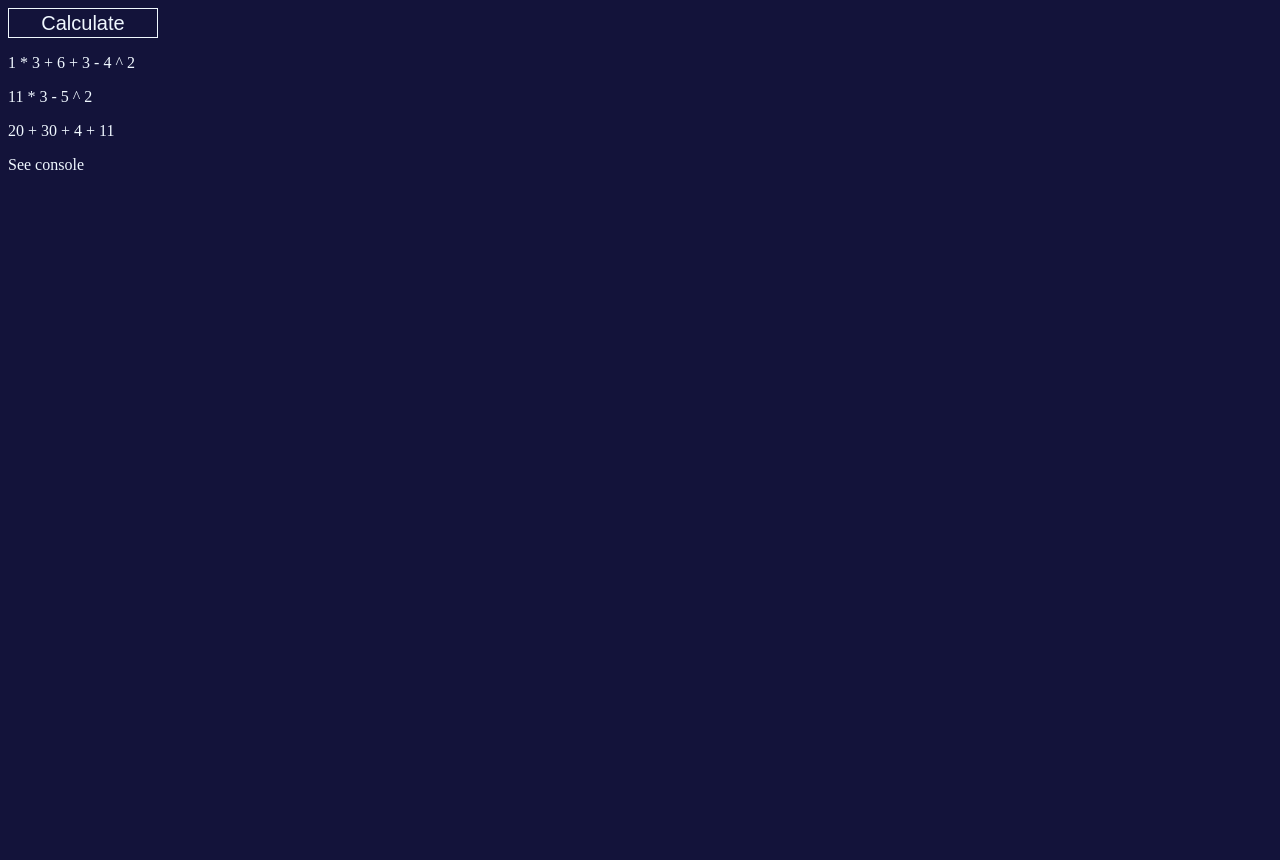
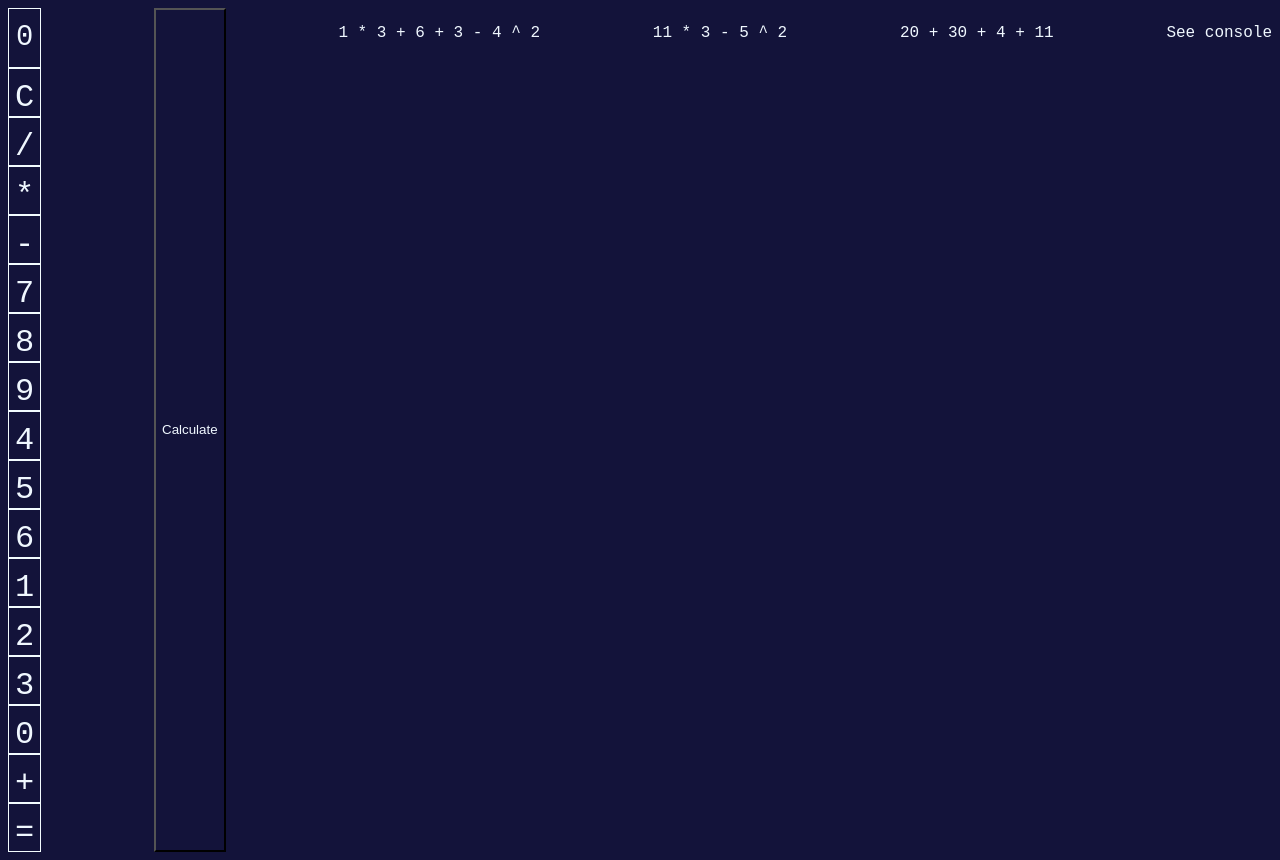
Before and after one commit to muscattus/calculator, a website built with webpack: page src/index.html in a window 1280 px wide. Both pictures are taken after a click on the button "Calculate". Before the commit the page ends 800 px from the top, so only its background shows below. Built offline with nearby package versions, Linux system fonts and the light colour scheme.

Commit message:
v_1: unary and validation

```diff
--- a/src/app/calculator/Calculator.js
+++ b/src/app/calculator/Calculator.js
@@ -21,17 +21,45 @@ export class Calculator {
 
     parse (equation) {
         const operatorsRe = this.getOperatorsRe();
-        const equationArray = equation.split(operatorsRe).filter(el => el != '');
+        const equationArray = equation.split(operatorsRe).filter(el => el != '' && el != undefined);
         return equationArray;
     }
 
     getOperatorsRe() {
-        const operatorsStr = this.operators.join('\\');
-        const operatorsRe = new RegExp(`([\\${operatorsStr}\(\)])`, 'g');
+        const escapedOperators = this.operators.map(operator => {
+            if (operator.length === 1) {
+                return`\\${operator}`;
+            } else {
+                return operator
+            }
+        })
+        const operatorsStr = escapedOperators.join('|');
+        const operatorsRe = new RegExp(`(${operatorsStr}|\\(|\\))`, 'g');
         return operatorsRe;
     }
 
+    validateEquation(equationArray) {
+        return this.validateParentheses(equationArray) && equationArray.every(element => {
+            return this.operators.includes(element) ||
+            numberRegex.test(element) ||
+                element === '(' ||
+                element === ')';
+        })
+    }
 
+    validateParentheses(equationArray) {
+        let stack = [];
+        for (let i = 0; i < equationArray.length; i++) {
+            if (equationArray[i] === ')' && stack[stack.length-1] === '('){
+                stack.pop();
+            } else {
+                if (equationArray[i] === '(' || equationArray[i] ===')') {
+                    stack.push(equationArray[i]);
+                }
+            }
+        }
+        return stack.length === 0;
+    };
 
     openParentheses() {
         const previousContext = this.contextStack.getLast();
@@ -47,18 +75,20 @@ export class Calculator {
             return result;
     }
     evaluate(equation) {
-        this.parse(equation);
         const equationArray = this.parse(equation);
+        if (!this.validateEquation(equationArray)) {
+            return 'INVALID INPUT';
+        }
         while (equationArray.length) {
             if (!this.contextStack.length()){
                 let context = new Context();
                 this.contextStack.add(context);
             }
             const element = equationArray.shift();
-            if (element.match(numberRegex)) {
+            if (numberRegex.test(element)) {
                 this.contextStack.getLast().addNumber(element);
             } else if (this.operators.includes(element)) {
-                const operation = this.operations[element]
+                const operation = this.operations[element];
                 this.contextStack.getLast().addOperation(new operation());
             }
              else if (element === '('){
@@ -76,24 +106,3 @@ export class Calculator {
         return lastContext.calculate();
     }
 }
-    // this.evaluate = function (equation) {
-    //     this.parse(equation);
-    //     const equationArray = this.parse(equation);
-    //     let context = new Context();
-    //     this.contextStack.add(context);
-    //     for (let element of equationArray) {
-    //         if (element.match(numberRegex)) {
-    //             this.contextStack.getLast().addNumber(element);
-    //         } else if (this.operators.includes(element)) {
-    //             const operation = this.operations[element]
-    //             this.contextStack.getLast().addOperation(new operation());
-    //         }
-    //          else if (element === '('){
-    //             this.openParentheses();
-    //         } else if (element === ')') {
-    //             this.closeParentheses();
-    //         }
-    //     }
-    //     const lastContext = this.contextStack.pop();
-    //     return lastContext.calculate();
-    // }
--- a/src/app/calculator/Context.js
+++ b/src/app/calculator/Context.js
@@ -15,21 +15,28 @@ export class Context {
     }
 
     addOperation(operation) {
-        if (this.operationsStack.length()) {
-            const lastOperation = this.operationsStack.getLast();
-            if (operation.priority > lastOperation.priority) {
-                operation.addInput(lastOperation.takeLastInput());
-                this.operationsStack.add(operation);
-            } else {
-                const result = this.calculate();
-                operation.addInput(result);
-                this.operationsStack.add(operation);
+        let input;
+        if (!operation.unary){
+            if (!this.operationsStack.length()) {
+                input = this.standBy;
+                this.standBy = null;
+            }else {
+                const lastOperation = this.operationsStack.getLast();
+                input = operation.priority > lastOperation.priority ? lastOperation.takeLastInput() : this.calculate();
             }
-        } else {
-            operation.addInput(this.standBy);
-            this.standBy = null;
-            this.operationsStack.add(operation);
+            operation.addInput(input);
         }
+        this.operationsStack.add(operation);
+        // if (operation.priority > lastOperation.priority) {
+            //     operation.addInput(lastOperation.takeLastInput());
+            // } else {
+                //     const result = this.calculate();
+                //     operation.addInput(result);
+                // }
+                // } else if (!this.operationsStack.length() && !operation.unary) {
+                    //     operation.addInput(this.standBy);
+                    //     this.standBy = null;
+                    // }
     }
 
     calculate() {
@@ -41,7 +48,6 @@ export class Context {
             if (this.operationsStack.length()) {
                 this.operationsStack.getLast().addInput(result);
             }
-            // console.log(result);
         }
         return result;
     };
--- /dev/null
+++ b/src/app/calculator/operations/Sqrt.js
@@ -0,0 +1,14 @@
+import { Operation } from "./Operation";
+
+export class SquareRoot extends Operation {
+    constructor(){
+        super();
+        this.priority = 3;
+        this.unary = true;
+        this.calc = function(a) {
+            return Math.sqrt(+a);
+        };
+    }
+
+    static symbol = 'sqrt';
+}
--- a/src/app/constants/constants.js
+++ b/src/app/constants/constants.js
@@ -1 +1 @@
-export const numberRegex = /\d+(\.\d+)?$/
+export const numberRegex = new RegExp(/^\d+(\.\d+)?$/);
--- a/src/index.html
+++ b/src/index.html
@@ -7,6 +7,29 @@
     <title>Calculator</title>
 </head>
 <body>
+    <main>
+        <div id="calculator">
+          <div class="display">0</div>
+          <div class="button clear"  data-val="C">C</div>
+          <div class="button" data-val="/">/</div>
+          <div class="button" data-val="*">*</div>
+          <div class="button" data-val="-">-</div>
+          <div class="numpad">
+            <div class="button num" data-val="7">7</div>
+            <div class="button num" data-val="8">8</div>
+            <div class="button num" data-val="9">9</div>
+            <div class="button num" data-val="4">4</div>
+            <div class="button num" data-val="5">5</div>
+            <div class="button num" data-val="6">6</div>
+            <div class="button num" data-val="1">1</div>
+            <div class="button num" data-val="2">2</div>
+            <div class="button num" data-val="3">3</div>
+            <div class="button num" data-val="0">0</div>
+          </div>
+          <div class="button plus" data-val="+">+</div>
+          <div class="button equal" data-val="=">=</div>
+        </div>
+      </main>
     <button id="eval">Calculate</button>
     <p>1 * 3 + 6 + 3 - 4 ^ 2</p>
     <p>11 * 3 - 5 ^ 2</p>
--- a/src/scss/style.scss
+++ b/src/scss/style.scss
@@ -3,9 +3,45 @@
     background-color: rgb(19, 19, 58);
 }
 
-button {
-    border: 1px solid aliceblue;
-    width: 150px;
-    height: 30px;
-    font-size: 20px;
+body {
+    background-color: rgb(19, 19, 58);
+    font-family: 'Share Tech Mono', monospace;
+    display: flex;
+    justify-content: space-between;
+    color: rgb(228, 248, 255);
 }
+
+.button,
+.display{
+    border: 1px solid rgb(243, 252, 255);
+}
+
+.display{
+// grid-area: dp;
+text-align: end;
+line-height: 2em;
+font-size: 1.8em;
+padding: 0 7px;
+}
+
+.button{
+font-size: 2em;
+text-align: center;
+padding-top: 10px;
+}
+
+.button:hover{
+box-shadow: -1px 1px 10px 0px rgba(79, 199, 255, 0.562), -1px 1px 10px rgba(79, 199, 255, 0.562) inset;
+color: white;
+border: 2px solid white;
+cursor: pointer;
+}
+
+
+
+// button {
+//     border: 1px solid aliceblue;
+//     width: 150px;
+//     height: 30px;
+//     font-size: 20px;
+// }
```
Also changed, not shown: src/app/calculator/operations/main.js (+4 -4 lines), src/app/main.js (+7 -4 lines).
